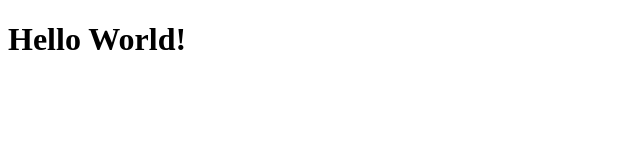
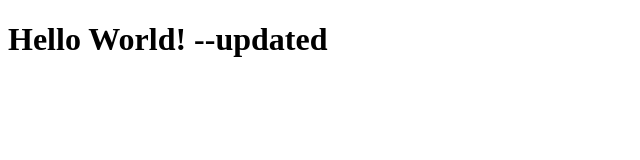
Before and after one commit to VishalDatodiya/assignment-2, a plain HTML site: page index.html in a window 1280 px wide. Shown: the whole page, without its empty margins (0-640 px from the left). Drawn offline with Linux system fonts and the light colour scheme.

Commit message:
index file updated

```diff
--- a/index.html
+++ b/index.html
@@ -8,6 +8,6 @@
     <title>Document</title>
 </head>
 <body>
-    <h1>Hello World!</h1>
+    <h1>Hello World! --updated</h1>
 </body>
 </html>
```
